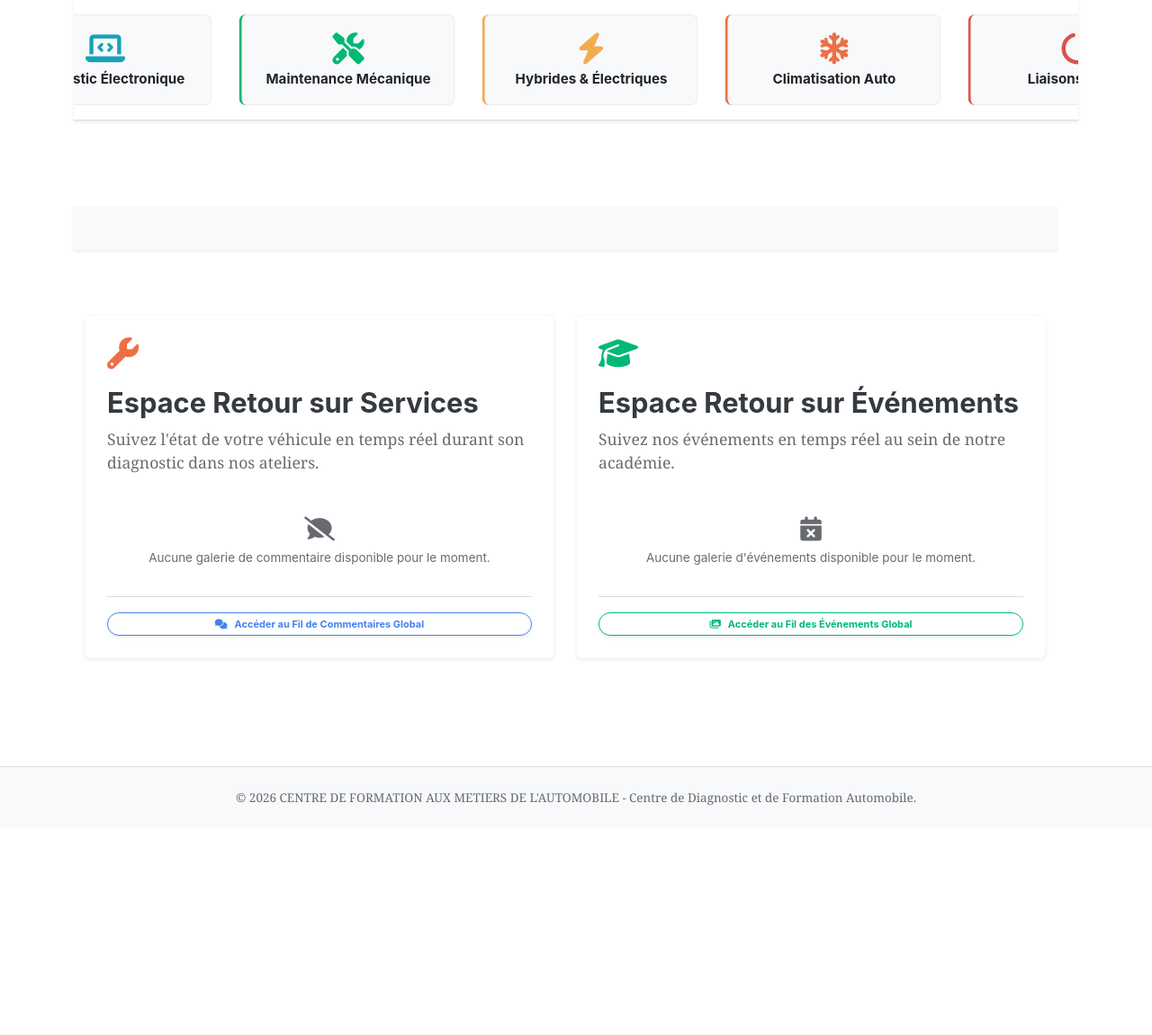
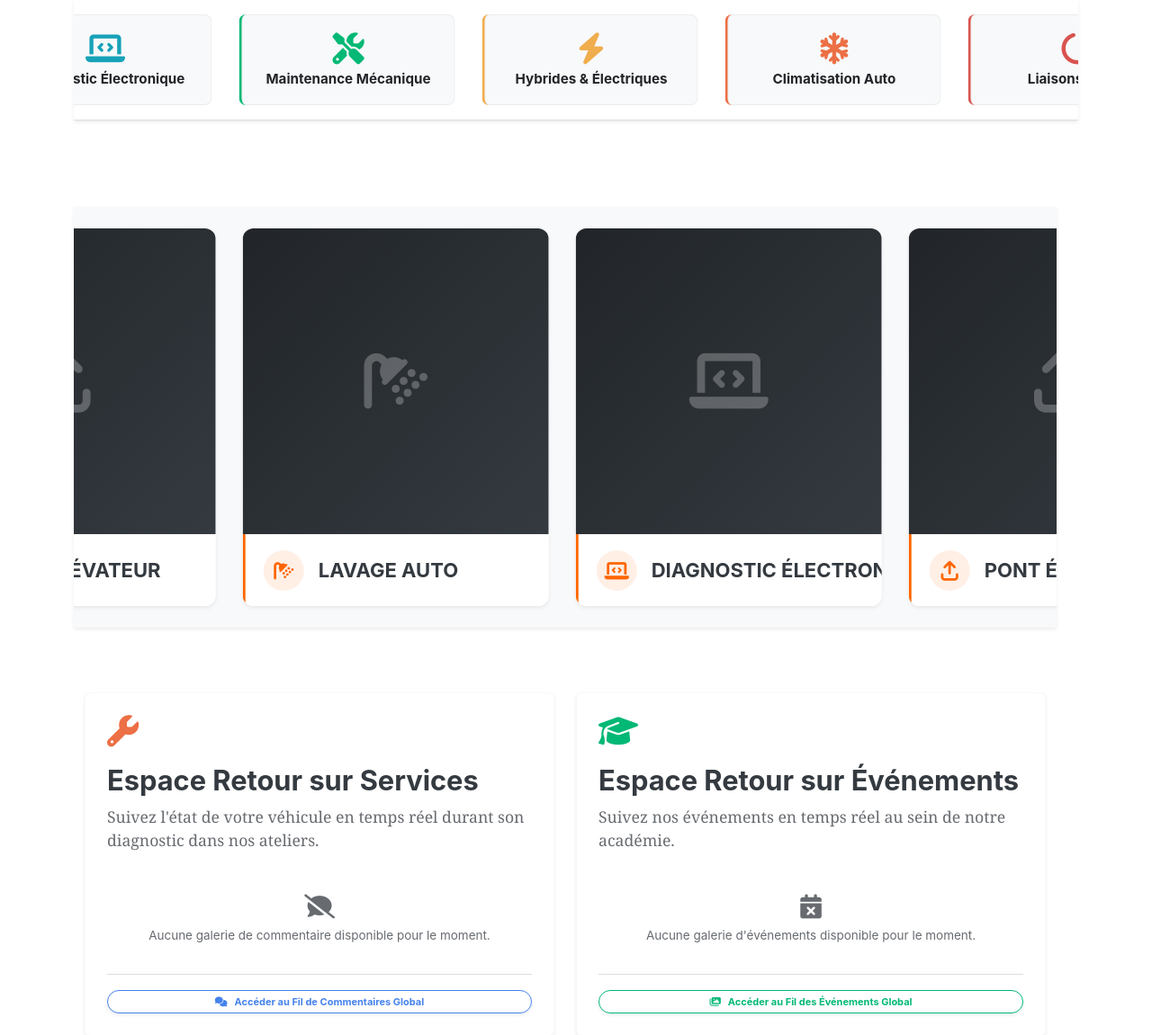
Before and after one commit to Dogodon/io.grace.web_app_cfma, a Django app: page / in a window 1280 px wide. Shown: the part 917-2068 px from the top of the page at 90% size. Before the commit the page ends 1813 px from the top, so only its background shows below. Run offline with Django 5.2, Linux system fonts and the light colour scheme; some libraries are stand-ins or nearby versions.

Commit message:
Fix view home for services carroussel errors

```diff
--- a/cfma_base/views.py
+++ b/cfma_base/views.py
@@ -4,7 +4,7 @@ from .forms import DiagnosticRDVForm
 from .models import GalerieCommentaireClient # 🌟 Vérifiez l'orthographe exacte !
 
 
-from .models import GalerieCommentaireClient, GalerieCommentaireEvenement
+from .models import GalerieCommentaireClient, GalerieCommentaireEvenement, ElementService
 from django.core.mail import send_mail
 
 
@@ -51,12 +51,27 @@ def home(request):
     liste_com_clients = GalerieCommentaireClient.objects.all()
     liste_com_evenements = GalerieCommentaireEvenement.objects.all()
 
+    # 🎯 RECUPERATION DE VOS 7 SERVICES POUR LE CARROUSEL
+    liste_services = ElementService.objects.all()
+
+    context = {
+        'commentaires': liste_com_clients,     # Pôle Atelier
+        'evenements': liste_com_evenements,       # Pôle Événements / Académie
+        'services': liste_services,               # 🎯 INJECTION INDISPENSABLE POUR LE MARQUEE !
+    }
+    return render(request, 'vitrine/index.html', context)
+
+""" def home(request):
+    # Récupération brute des données des deux pôles
+    liste_com_clients = GalerieCommentaireClient.objects.all()
+    liste_com_evenements = GalerieCommentaireEvenement.objects.all()
+
     context = {
         'commentaires': liste_com_clients, # Pôle Atelier
         'evenements': liste_com_evenements,   # Pôle Événements / Académie
     }
     return render(request, 'vitrine/index.html', context)
-
+ """
 def galeries_commentaires_clients(request):
     liste_com = GalerieCommentaireClient.objects.all()
     return render(request, 'cfma_base/galeries_commentaires_clients.html', {'commentaires': liste_com})
--- a/templates/vitrine/index.html
+++ b/templates/vitrine/index.html
@@ -258,45 +258,15 @@
 
 
 <!-- =========================================================================
-    🎨 GRAND CARROUSEL IMAGES DÉFILANT CONTINU (CHARTE SFMA)
+    🎨 GRAND CARROUSEL IMAGES DÉFILANT CONTINU (CHARTE SFMA SÉCURISÉE)
 ========================================================================== -->
 <div class="grand-marquee-container my-5 shadow-sm bg-light py-4">
     <div class="grand-marquee-track">
 
-        <!-- 🎯 PREMIER BLOC DE CARTES (DYNAMIQUE DJANGO) -->
+        <!-- 🎯 BOUCLE DJANGO RE-STYLISÉE ET SÉCURISÉE -->
         {% for service in services %}
             <div class="grand-marquee-item">
                 <div class="grand-service-card shadow-sm border-0 overflow-hidden position-relative">
-
-                <!-- 🖼️ Grande image d'illustration du Service -->
-                <div class="grand-card-image-box">
-                    {% if service.image %}
-                        <img src="{{ service.image.url }}" alt="{{ service.titre }}" class="w-100 h-100 object-fit-cover">
-                    {% else %}
-                        <!-- Dégradé de marque si pas d'image insérée -->
-                        <div class="w-100 h-100 d-flex align-items-center justify-content-center" style="background: linear-gradient(135deg, #FF6600, #be532e);">
-                            <i class="fa-solid {{ service.icone_font_awesome|default:'fa-wrench' }} text-white fa-4x opacity-25"></i>
-                        </div>
-                    {% endif %}
-                </div>
-
-                <!-- 🏷️ La Case du Bas : Contient l'icône et le Nom du Service -->
-                <div class="grand-card-footer-box d-flex align-items-center gap-3 border-start border-3" style="border-color: #FF6600 !important;">
-                    <div class="footer-icon-circle d-flex align-items-center justify-content-center">
-                        <i class="fa-solid {{ service.icone_font_awesome|default:'fa-wrench' }} fa-lg"></i>
-                    </div>
-                    <h5 class="m-0 fw-bold text-dark text-uppercase tracking-wide">{{ service.titre }}</h5>
-                </div>
-
-            </div>
-        </div>
-        {% endfor %}
-
-        <!-- 🔄 DUPLICATION EXACTE DU BLOC POUR LE EFFET DE BOUCLE INFINIE FLUIDE -->
-        {% for service in services %}
-        <div class="grand-marquee-item">
-            <div class="grand-service-card shadow-sm border-0 overflow-hidden position-relative">
-
                     <div class="grand-card-image-box">
                         {% if service.image %}
                             <img src="{{ service.image.url }}" alt="{{ service.titre }}" class="w-100 h-100 object-fit-cover">
@@ -306,20 +276,85 @@
                             </div>
                         {% endif %}
                     </div>
-
                     <div class="grand-card-footer-box d-flex align-items-center gap-3 border-start border-3" style="border-color: #FF6600 !important;">
                         <div class="footer-icon-circle d-flex align-items-center justify-content-center">
                             <i class="fa-solid {{ service.icone_font_awesome|default:'fa-wrench' }} fa-lg"></i>
                         </div>
                         <h5 class="m-0 fw-bold text-dark text-uppercase tracking-wide">{{ service.titre }}</h5>
                     </div>
-
+                </div>
+            </div>
+        {% empty %}
+            <!-- ⚡ BLOCS DE SECOURS TECHNIQUE (SI LA BASE DE DONNÉES EST VIDE OU INTROUVABLE) -->
+            <!-- Pôle 1 -->
+            <div class="grand-marquee-item">
+                <div class="grand-service-card shadow-sm border-0 overflow-hidden position-relative">
+                    <div class="grand-card-image-box" style="background: linear-gradient(135deg, #212529, #343a40);">
+                        <div class="w-100 h-100 d-flex align-items-center justify-content-center"><i class="fa-solid fa-arrow-up-from-bracket text-white fa-4x opacity-25"></i></div>
+                    </div>
+                    <div class="grand-card-footer-box d-flex align-items-center gap-3 border-start border-3" style="border-color: #FF6600 !important;">
+                        <div class="footer-icon-circle d-flex align-items-center justify-content-center"><i class="fa-solid fa-arrow-up-from-bracket fa-lg"></i></div>
+                        <h5 class="m-0 fw-bold text-dark text-uppercase tracking-wide">Pont élévateur</h5>
+                    </div>
+                </div>
+            </div>
+            <!-- Pôle 2 -->
+            <div class="grand-marquee-item">
+                <div class="grand-service-card shadow-sm border-0 overflow-hidden position-relative">
+                    <div class="grand-card-image-box" style="background: linear-gradient(135deg, #212529, #343a40);">
+                        <div class="w-100 h-100 d-flex align-items-center justify-content-center"><i class="fa-solid fa-shower text-white fa-4x opacity-25"></i></div>
+                    </div>
+                    <div class="grand-card-footer-box d-flex align-items-center gap-3 border-start border-3" style="border-color: #FF6600 !important;">
+                        <div class="footer-icon-circle d-flex align-items-center justify-content-center"><i class="fa-solid fa-shower fa-lg"></i></div>
+                        <h5 class="m-0 fw-bold text-dark text-uppercase tracking-wide">Lavage Auto</h5>
+                    </div>
+                </div>
+            </div>
+            <!-- Pôle 3 -->
+            <div class="grand-marquee-item">
+                <div class="grand-service-card shadow-sm border-0 overflow-hidden position-relative">
+                    <div class="grand-card-image-box" style="background: linear-gradient(135deg, #212529, #343a40);">
+                        <div class="w-100 h-100 d-flex align-items-center justify-content-center"><i class="fa-solid fa-laptop-code text-white fa-4x opacity-25"></i></div>
+                    </div>
+                    <div class="grand-card-footer-box d-flex align-items-center gap-3 border-start border-3" style="border-color: #FF6600 !important;">
+                        <div class="footer-icon-circle d-flex align-items-center justify-content-center"><i class="fa-solid fa-laptop-code fa-lg"></i></div>
+                        <h5 class="m-0 fw-bold text-dark text-uppercase tracking-wide">Diagnostic Électronique</h5>
+                    </div>
                 </div>
             </div>
         {% endfor %}
 
+        <!-- 🔄 REPRODUCTION POUR LA BOUCLE CONTINU FLUIDE -->
+        {% for service in services %}
+            <div class="grand-marquee-item">
+                <div class="grand-service-card shadow-sm border-0 overflow-hidden position-relative">
+                    <div class="grand-card-image-box">
+                        {% if service.image %}
+                            <img src="{{ service.image.url }}" alt="{{ service.titre }}" class="w-100 h-100 object-fit-cover">
+                        {% else %}
+                            <div class="w-100 h-100 d-flex align-items-center justify-content-center" style="background: linear-gradient(135deg, #FF6600, #be532e);">
+                                <i class="fa-solid {{ service.icone_font_awesome|default:'fa-wrench' }} text-white fa-4x opacity-25"></i>
+                            </div>
+                        {% endif %}
+                    </div>
+                    <div class="grand-card-footer-box d-flex align-items-center gap-3 border-start border-3" style="border-color: #FF6600 !important;">
+                        <div class="footer-icon-circle d-flex align-items-center justify-content-center">
+                            <i class="fa-solid {{ service.icone_font_awesome|default:'fa-wrench' }} fa-lg"></i>
+                        </div>
+                        <h5 class="m-0 fw-bold text-dark text-uppercase tracking-wide">{{ service.titre }}</h5>
                     </div>
                 </div>
+            </div>
+        {% empty %}
+            <!-- Doublons des blocs de secours pour l'effet infini -->
+            <div class="grand-marquee-item"><div class="grand-service-card shadow-sm border-0 overflow-hidden position-relative"><div class="grand-card-image-box" style="background: linear-gradient(135deg, #212529, #343a40);"><div class="w-100 h-100 d-flex align-items-center justify-content-center"><i class="fa-solid fa-arrow-up-from-bracket text-white fa-4x opacity-25"></i></div></div><div class="grand-card-footer-box d-flex align-items-center gap-3 border-start border-3" style="border-color: #FF6600 !important;"><div class="footer-icon-circle d-flex align-items-center justify-content-center"><i class="fa-solid fa-arrow-up-from-bracket fa-lg"></i></div><h5 class="m-0 fw-bold text-dark text-uppercase tracking-wide">Pont élévateur</h5></div></div></div>
+            <div class="grand-marquee-item"><div class="grand-service-card shadow-sm border-0 overflow-hidden position-relative"><div class="grand-card-image-box" style="background: linear-gradient(135deg, #212529, #343a40);"><div class="w-100 h-100 d-flex align-items-center justify-content-center"><i class="fa-solid fa-shower text-white fa-4x opacity-25"></i></div></div><div class="grand-card-footer-box d-flex align-items-center gap-3 border-start border-3" style="border-color: #FF6600 !important;"><div class="footer-icon-circle d-flex align-items-center justify-content-center"><i class="fa-solid fa-shower fa-lg"></i></div><h5 class="m-0 fw-bold text-dark text-uppercase tracking-wide">Lavage Auto</h5></div></div></div>
+            <div class="grand-marquee-item"><div class="grand-service-card shadow-sm border-0 overflow-hidden position-relative"><div class="grand-card-image-box" style="background: linear-gradient(135deg, #212529, #343a40);"><div class="w-100 h-100 d-flex align-items-center justify-content-center"><i class="fa-solid fa-laptop-code text-white fa-4x opacity-25"></i></div></div><div class="grand-card-footer-box d-flex align-items-center gap-3 border-start border-3" style="border-color: #FF6600 !important;"><div class="footer-icon-circle d-flex align-items-center justify-content-center"><i class="fa-solid fa-laptop-code fa-lg"></i></div><h5 class="m-0 fw-bold text-dark text-uppercase tracking-wide">Diagnostic Électronique</h5></div></div></div>
+        {% endfor %}
+
+    </div>
+</div>
+
 
 
 
```
Lines whose indentation alone changed are shown as unchanged.
